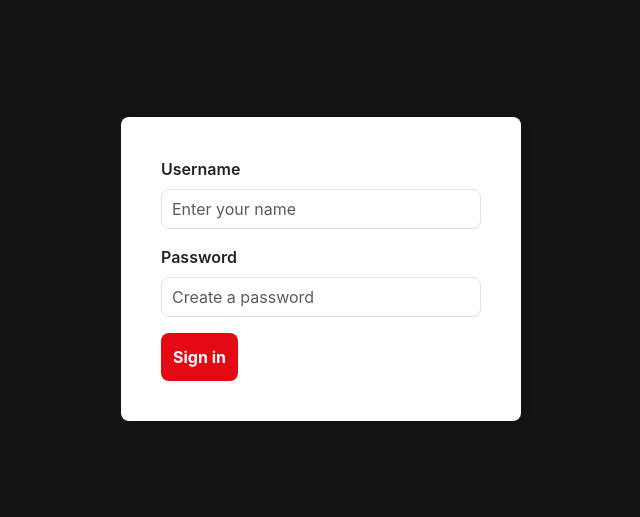
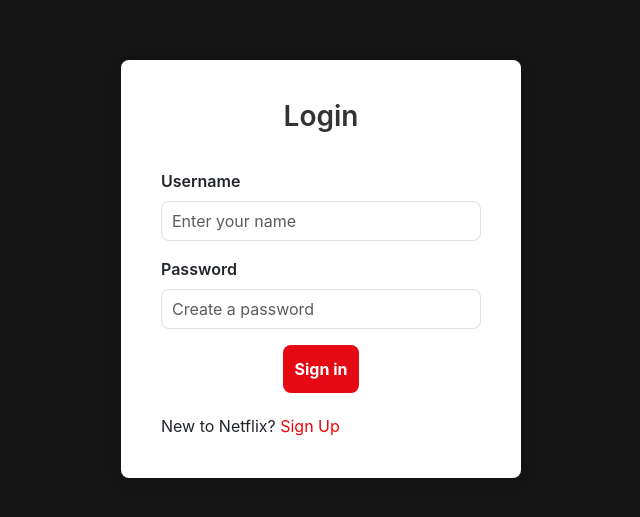
Before and after one commit to barbenhamou/NetflixProject, a React (Create React App) app in the folder src/web_app/: page /login in a window 1280 px wide. Shown: the part 131-648 px from the top of the page, without its empty margins (319-959 px from the left). Built offline with nearby package versions, Linux system fonts and the light colour scheme; the HTML template or start-up script is replaced by a standard one.

Commit message:
NP-129 works

```diff
--- a/src/web_app/src/SubscriptionForms/Form.css
+++ b/src/web_app/src/SubscriptionForms/Form.css
@@ -1,5 +1,4 @@
 .form-container {
-    display: flex;
     height: 100vh;
     background-color: #141414;
     display: flex;
@@ -43,9 +42,12 @@ h3 {
     color: white;
     font-size: 16px;
     font-weight: bold;
+    vertical-align: middle;
     padding: 12px;
     border-radius: 8px;
     transition: background-color 0.3s;
+    margin-left: auto;
+    margin-right: auto;
 }
 
 .btn-danger:hover {
@@ -63,7 +65,7 @@ h3 {
 }
 
 p a {
-    color: #007bff;
+    color: #e90606;
     text-decoration: none;
 }
 
--- a/src/web_app/src/SubscriptionForms/LoginForm.js
+++ b/src/web_app/src/SubscriptionForms/LoginForm.js
@@ -45,10 +45,14 @@ function LoginForm() {
     <div className='form-container'>
       <div className='form'>
         <form className="row g-3" onSubmit={handleSubmit}>
+        <h3 className="text-center">Login</h3>
           <StandAloneField label={'Username'} type={'text'} id={ 'name'} placeholder={'Enter your name'} value={name} onChange={(e) => setName(e.target.value)} />
           <StandAloneField label={'Password'} type={'password'} id={'password'} placeholder={'Create a password'} value={password} onChange={(e) => setPassword(e.target.value)} />
           <div className="col-12">
             <button type="submit" className="btn btn-primary btn-danger">Sign in</button>
+          </div>
+          <div className="col-12">
+            <p>New to Netflix? <a href='/signup'>Sign Up</a></p>
           </div>
         </form>
         {error && <div className="alert alert-danger">{error}</div>}
--- a/src/web_app/src/SubscriptionForms/SignUpForm.js
+++ b/src/web_app/src/SubscriptionForms/SignUpForm.js
@@ -60,7 +60,7 @@ function SignUpForm() {
   };
 
   return (
-    <div className="container">
+    <div className="form-container">
       <div className="form">
         <h3 className="text-center">Create an Account</h3>
         <form onSubmit={handleSubmit}>
```
